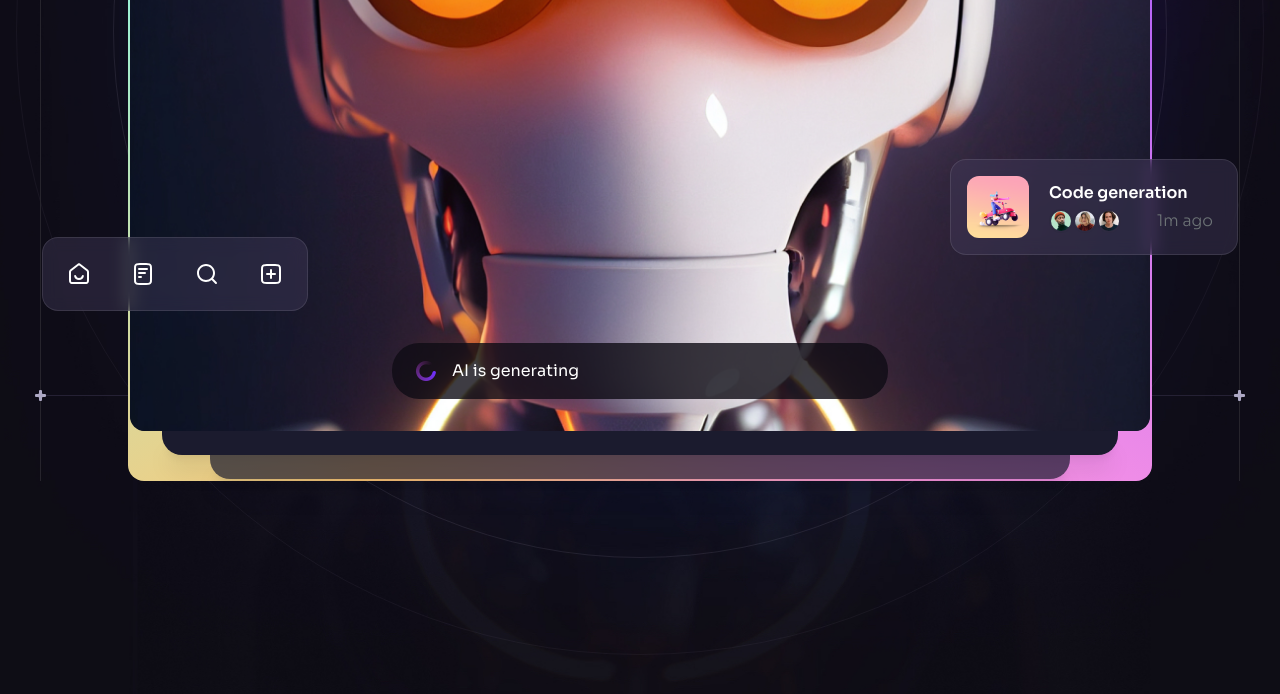
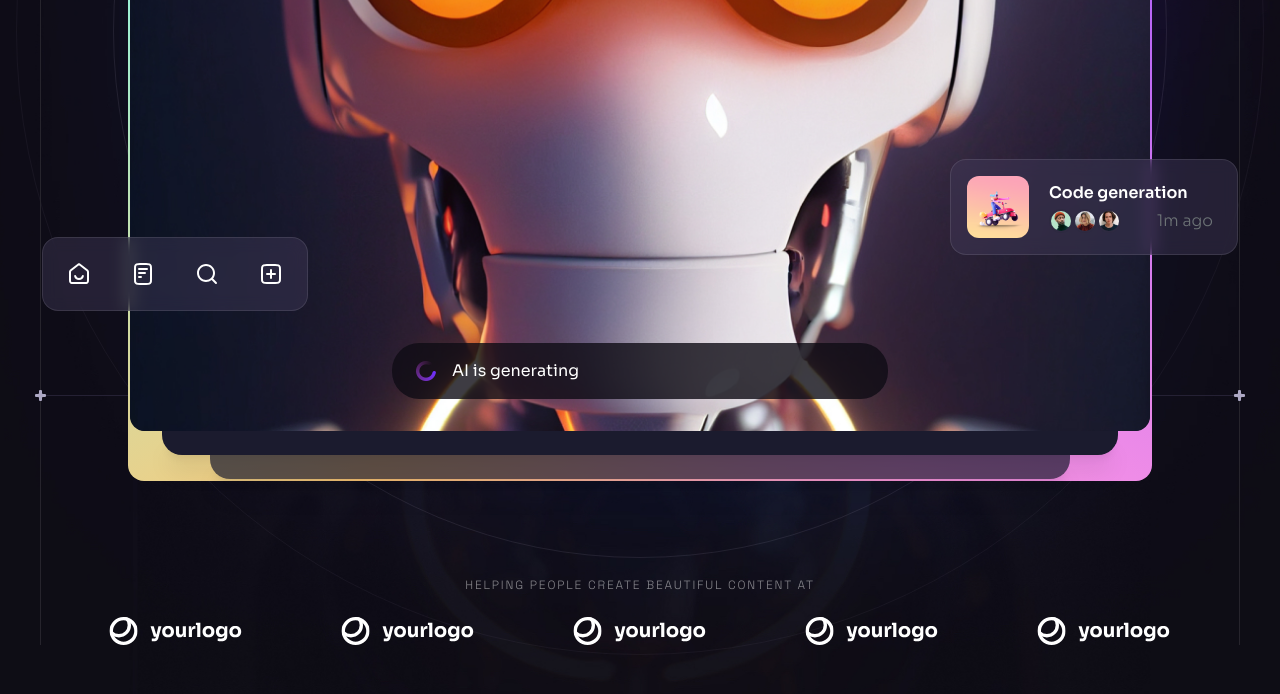
Before and after one commit to Vinhn1/Brainware, a React (Vite) app: page / in a window 1280 px wide. Shown: the part 573-1267 px from the top of the page. Built offline with nearby package versions, Linux system fonts and the light colour scheme.

Commit message:
Hiển thị danh sách logo cty

```diff
--- /dev/null
+++ b/src/components/CompanyLogos.jsx
@@ -0,0 +1,27 @@
+import React from "react";
+import { companyLogos } from "../constants";
+
+//  hiển thị danh sách các logo công ty
+const CompanyLogos = ({ className }) => {
+  return (
+    <div className={className}>
+      {/* Tieu de */}
+      <h5 className="tagline mb-6 text-center text-n-1/50">
+        Helping people create beautiful content at
+      </h5>
+      {/* Danh sach logo cac cty */}
+      <ul className="flex">
+        {companyLogos.map((logo, index) => (
+          <li
+            key={index}
+            className="flex items-center justify-center flex-1 h-[8.5rem"
+          >
+            <img src={logo} alt={logo} width={134} height={28} />
+          </li>
+        ))}
+      </ul>
+    </div>
+  );
+};
+
+export default CompanyLogos;
--- a/src/components/Hero.jsx
+++ b/src/components/Hero.jsx
@@ -9,6 +9,7 @@ import { heroIcons } from "../constants";
 import { ScrollParallax } from "react-just-parallax";
 import Generating from "./Generating";
 import Notification from "./Notification";
+import CompanyLogos from "./CompanyLogos";
 
 const Hero = () => {
   const parallaxRef = useRef(null);
@@ -71,8 +72,11 @@ const Hero = () => {
                   className="w-full scale-[1.7] translate-y-[8%] md:scale-[1] md:-translate-y-[10%] lg:-translate-y-[23%]" // Hiện tại vẫn còn scale và translate-y, cần điều chỉnh lại nếu muốn hình hiển thị đầy đủ
                 />
 
-                {/* Hiển thị thanh trạng thái loading bên dưới img*/}
-                <Generating className="absolute left-4 right-4 bottom-4 md:left-1/2 md:right-auto md:bottom-8 md:w-[31rem] md:-translate-x-1/2" />
+                {/* Thêm chuyển động Scroll mượt mà */}
+                <ScrollParallax isAbsolutelyPositioned>
+                  {/* Hiển thị thanh trạng thái loading bên dưới img*/}
+                  <Generating className="absolute left-4 right-4 bottom-4 md:left-1/2 md:right-auto md:bottom-8 md:w-[31rem] md:-translate-x-1/2" />
+                </ScrollParallax>
 
                 {/* Hiệu ứng parallax cho dải icon bên trái hình robot, chỉ hiển thị trên màn hình lớn (xl) */}
                 <ScrollParallax isAbsolutelyPositioned>
@@ -110,6 +114,9 @@ const Hero = () => {
           {/* Các vòng tròn gradient động phía sau hình robot, tạo chiều sâu cho hero */}
           <BackgroundCircles />
         </div>
+
+        {/* Hiển thị tiêu đề và danh sách logos công ty */}
+        <CompanyLogos className="hidden relative z-10 mt-20 lg:block"/>
       </div>
       {/* Đường kẻ gradient phía dưới cùng section hero */}
       <BottomLine />
```
